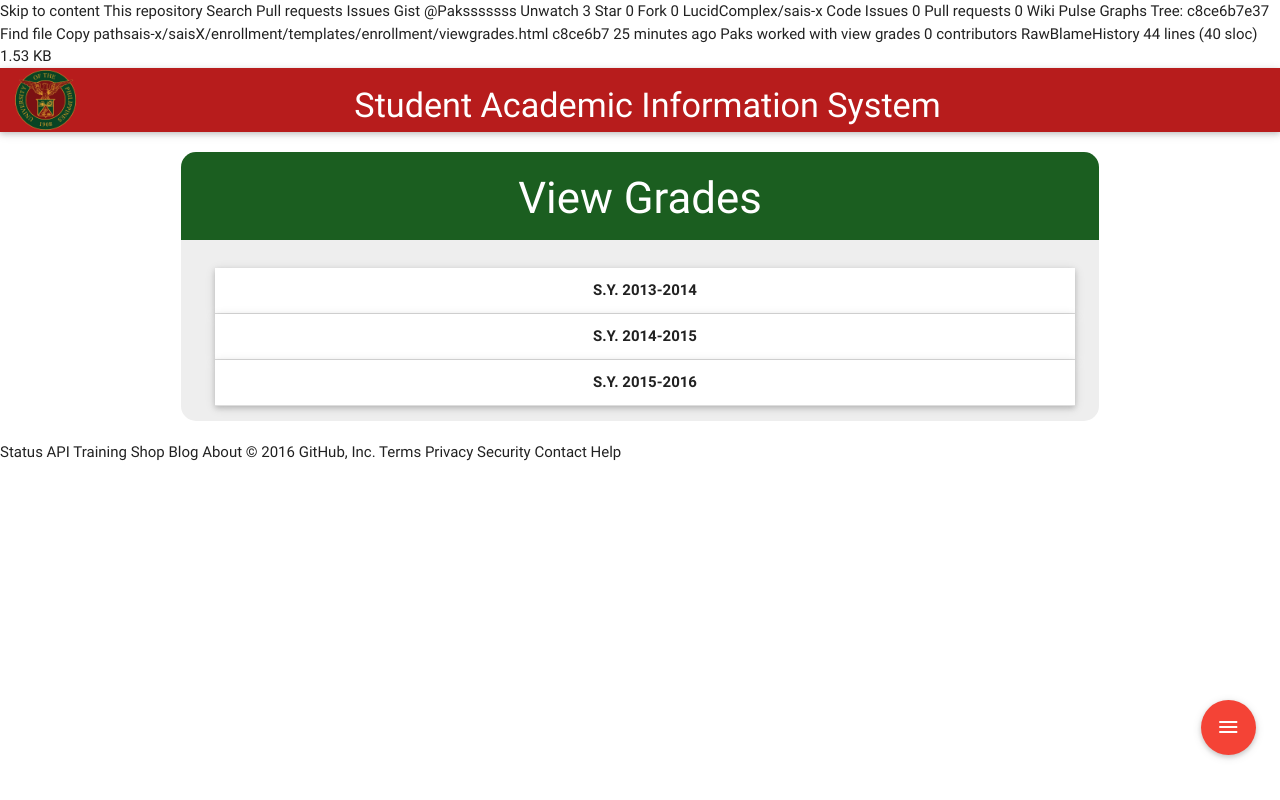
After one commit to LucidComplex/sais-x, a Django app: page /grades in a window 1280 px wide. The commit adds this page. Run offline with Django 3.2, Linux system fonts and the light colour scheme; some libraries are stand-ins or nearby versions.

Commit message:
reverted commits

```diff
--- /dev/null
+++ b/saisX/enrollment/templates/enrollment/viewgrades.html
@@ -0,0 +1,61 @@
+Skip to content
+This repository
+Search
+Pull requests
+Issues
+Gist
+ @Paksssssss
+ Unwatch 3
+  Star 0
+  Fork 0 LucidComplex/sais-x
+ Code  Issues 0  Pull requests 0  Wiki  Pulse  Graphs
+Tree: c8ce6b7e37 Find file Copy pathsais-x/saisX/enrollment/templates/enrollment/viewgrades.html
+c8ce6b7  25 minutes ago
+ Paks worked with view grades
+0 contributors
+RawBlameHistory    44 lines (40 sloc)  1.53 KB
+  {% include 'saisX/base.html' %}
+{% load staticfiles %}
+
+{% block title %}
+<title>SAIS | View Grades</title>
+{% endblock title %}
+
+{% block content %}
+<div class="container">
+  <div class="row center green darken-4 white-text head-container" >
+    <h3>View Grades</h3>
+  </div>
+  <div class="row info-container grey lighten-3">
+    <ul class="collapsible popout" data-collapsible="expandable">
+    <li>
+      <div class="collapsible-header center"><span><b>S.Y. 2013-2014</b></span></div>
+      <div class="collapsible-body"><p>Lorem ipsum dolor sit amet.</p></div>
+    </li>
+    <li>
+      <div class="collapsible-header center"><span><b>S.Y. 2014-2015</b></span></div>
+      <div class="collapsible-body">
+        <div class="row center" style="padding-top: 15px">
+          <div class="col l4 m4 s6">
+            <button class="waves-effect waves-light btn grades-button" href=""><h6><span>First Semester</span></h6></button>
+          </div>
+          <div class="col l4 m4 s6">
+            <button class="waves-effect waves-light btn grades-button" href=""><h6><span>Second Semester</span></h6></button>
+          </div>
+          <div class="col l4 m4 s6">
+            <button class="waves-effect waves-light btn grades-button" href=""><h6><span>Mid-Year</span></h6></button>
+          </div>
+        </div>
+      </div>
+    </li>
+    <li>
+      <div class="collapsible-header center"><span><b>S.Y. 2015-2016</b></span></div>
+      <div class="collapsible-body"><p>Lorem ipsum dolor sit amet.</p></div>
+    </li>
+  </ul>
+
+  </div>
+</div>
+{% endblock content %}
+Status API Training Shop Blog About
+© 2016 GitHub, Inc. Terms Privacy Security Contact Help
--- a/saisX/enrollment/urls.py
+++ b/saisX/enrollment/urls.py
@@ -7,5 +7,6 @@ admin.autodiscover()
 urlpatterns = [
     url(r'home$', views.HomeView.as_view(), name='home'),
     url(r'login$', views.LoginView.as_view(), name="login"),
-    url(r'profile$', views.ProfileView.as_view(), name='profile')
+    url(r'profile$', views.ProfileView.as_view(), name='profile'),
+    url(r'grades$', views.GradesView.as_view(), name='grades'),
 ]
--- a/saisX/saisX/static/saisX/css/style.css
+++ b/saisX/saisX/static/saisX/css/style.css
@@ -97,3 +97,10 @@ nav .title-s {
   padding-top: 1px;
   margin-bottom: 0px;
 }
+
+
+.grades-button{
+    height: 50px !important;
+    width: 250px !important;
+    background-color: #b71c1c !important;
+}
```
